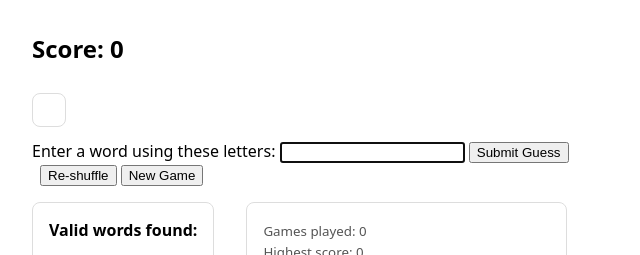
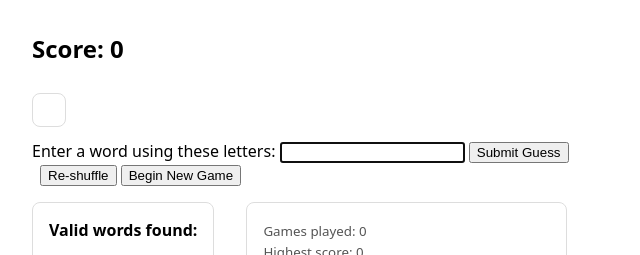
Before and after one commit to hpanjshiri/CS4640-HW4, a plain HTML site: page index.html in a window 1280 px wide. Shown: the top 255 px of the page, without its empty margins (0-640 px from the left). Drawn offline with Linux system fonts and the light colour scheme.

Commit message:
changed button text for better ux

```diff
--- a/index.html
+++ b/index.html
@@ -69,7 +69,7 @@
 
     <button id="shuffleBtn" type="button">Re-shuffle</button>
 
-    <button id="newGameBtn" type="button">New Game</button>
+    <button id="newGameBtn" type="button">Begin New Game</button>
 
     <div class="row" style="margin-top:1rem;">
         <div class="panel">
```
